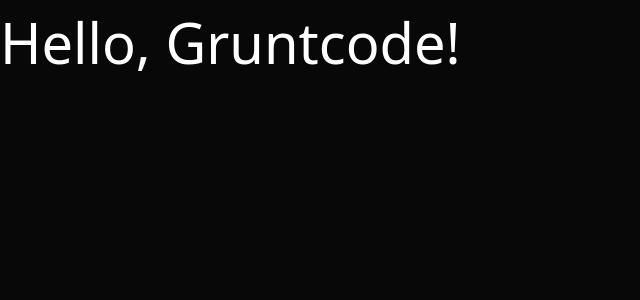
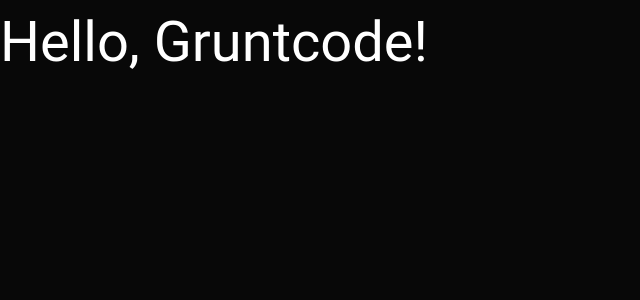
Before and after one commit to boyninja1555/Gruntcode, a React (Vite) app: page / in a window 1280 px wide. Shown: the top 300 px of the page, without its empty margins (0-640 px from the left). Built offline with nearby package versions, Linux system fonts and the light colour scheme.

Commit message:
Used the Roboto font for every element

```diff
--- a/src/index.css
+++ b/src/index.css
@@ -20,6 +20,7 @@
 
 * {
   box-sizing: border-box;
+  font-family: "Roboto";
 }
 
 html,
```
